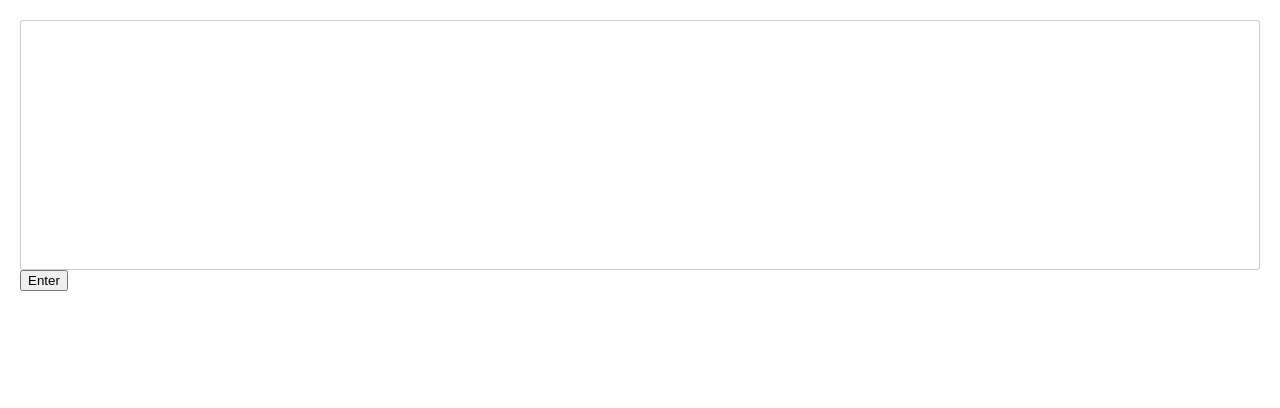
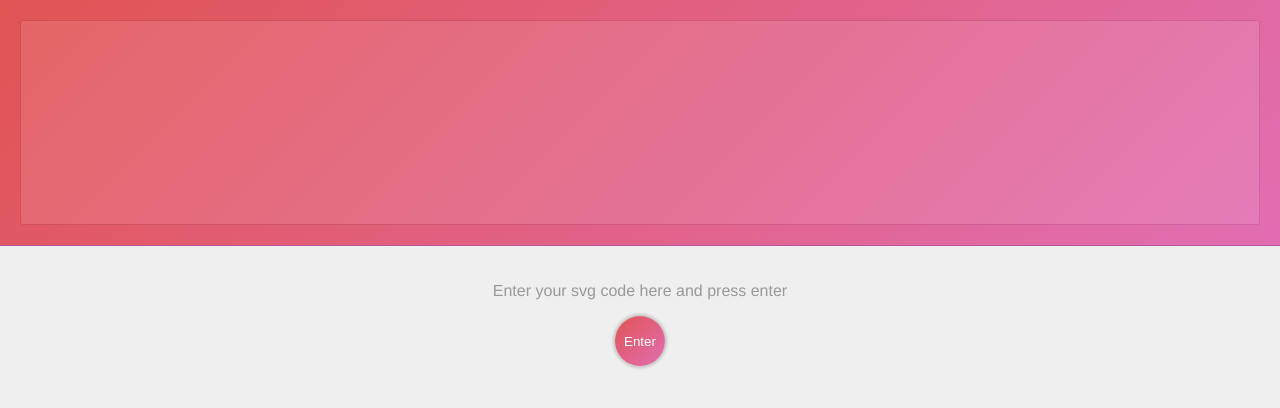
Before and after one commit to maxlibin/url-encoder-eletron, an Electron app: page index.html in a window 1280 px wide. Drawn offline with Linux system fonts and the light colour scheme.

Commit message:
add some styles for the box

```diff
--- a/index.html
+++ b/index.html
@@ -8,7 +8,11 @@
         <div class="svgCode">
             <textarea name="" id="svgInput"></textarea>
         </div>
-        <button type="submit">Enter</button>
+
+        <div class="svgButtons">
+            <p>Enter your svg code here and press enter</p>
+            <button type="submit">Enter</button>
+        </div>
     </div>
   </body>
   <script>
--- a/style.css
+++ b/style.css
@@ -1,21 +1,68 @@
 html, body {
   margin: 0;
   padding: 0;
+}
+
+body {
+  background-color: #efefef;
+  font-family: Helvetica, Arial, sans-serif;
+}
+
+* {
+  box-sizing: border-box;
+  background-clip: padding-box;
+}
+
+.svgCode {
+  width: 100%;
+  background: -moz-linear-gradient(-45deg, rgba(222, 45, 45,0.8) 0%, rgba(222,82,166,0.82) 100%); /* FF3.6-15 */
+  background: -webkit-linear-gradient(-45deg, rgba(222, 45, 45,0.8) 0%,rgba(222,82,166,0.82) 100%); /* Chrome10-25,Safari5.1-6 */
+  background: linear-gradient(135deg, rgba(222, 45, 45,0.8) 0%,rgba(222,82,166,0.82) 100%); /* W3C, IE10+, FF16+, Chrome26+, Opera12+, Safari7+ */
+  filter: progid:DXImageTransform.Microsoft.gradient( startColorstr='#ccda3c3c', endColorstr='#d1de52a6',GradientType=1 ); /* IE6-9 fallback on horizontal gradient */
+  padding: 20px;
+  border-bottom: 1px solid #b9539c;
 }
 
 .container {
   width: 100%;
   height: 100%;
   display: block;
-  padding: 20px;
-  box-sizing: border-box;
 }
 
 textarea {
-  background-color: rgba(255, 255, 255, 0.7);
-  border: 1px solid rgba(0, 0, 0, 0.2);
+  background-color: rgba(255, 255, 255, 0.1);
+  border: none;
   border-radius: 3px;
   resize: none;
   width: 100%;
-  height: 250px;
+  height: 205px;
+  outline: none;
+  padding: 10px;
+  border: 1px solid rgba(0,0,0,0.08);
+  color: #fff;
 }
+
+.svgButtons {
+  padding: 20px;
+  text-align: center
+}
+
+.svgButtons p {
+  color: #999;
+  font-weight: 300;
+}
+
+button {
+  border: none;
+  background: -moz-linear-gradient(-45deg, rgba(222, 45, 45,0.8) 0%, rgba(222,82,166,0.82) 100%); /* FF3.6-15 */
+  background: -webkit-linear-gradient(-45deg, rgba(222, 45, 45,0.8) 0%,rgba(222,82,166,0.82) 100%); /* Chrome10-25,Safari5.1-6 */
+  background: linear-gradient(135deg, rgba(222, 45, 45,0.8) 0%,rgba(222,82,166,0.82) 100%); /* W3C, IE10+, FF16+, Chrome26+, Opera12+, Safari7+ */
+  display: block;
+  width: 50px;
+  height: 50px;
+  border-radius: 50%;
+  color: #fff;
+  box-shadow: 0 0px 3px 2px rgba(0,0,0, 0.18);
+  margin: 0 auto;
+  outline: none;
+}
```
